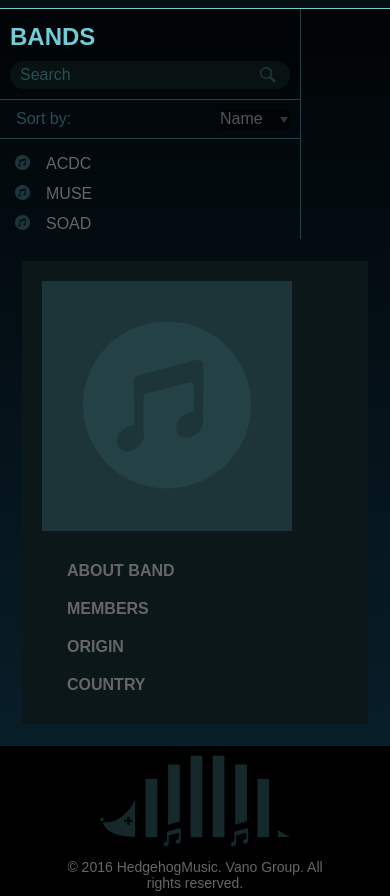
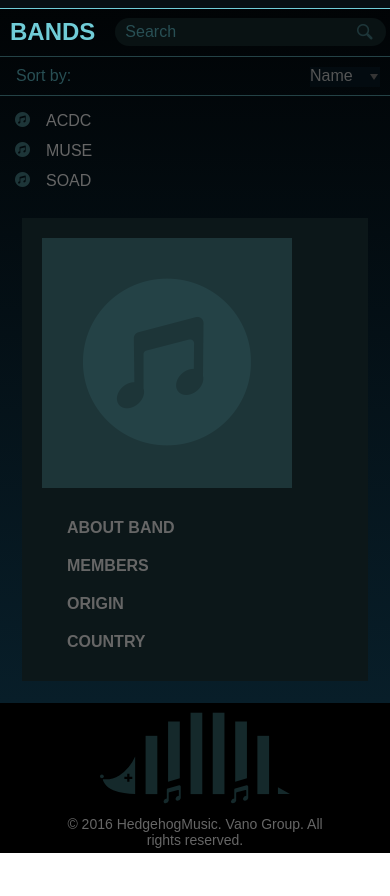
Before and after one commit to molodshiy/hedgehog-music, a website built with webpack: page index.html in a window 390 px wide. Shown: the part 58-954 px from the top of the page. After the commit the page ends 911 px from the top, so only its background shows below. Built offline with nearby package versions, Linux system fonts and the light colour scheme.

Commit message:
add display flex to toolbar and babel polyfill for promise in IE

```diff
--- a/index.html
+++ b/index.html
@@ -1,7 +1,7 @@
 <!DOCTYPE html>
 <html lang="en">
 <head>
-    <meta charset="UTF-8">
+    <meta charset="UTF-8" name="viewport" content="width=device-width, initial-scale=1">
     <title>Music Player</title>
     <link href="src/css/style.css" rel="stylesheet">
 </head>
@@ -14,11 +14,13 @@
     <div class="wrapper_band clearfix">
         <div class="bands">
 
-            <h2>Bands</h2>
+            <div class="toolbar">
+                <h2>Bands</h2>
 
-            <form>
-                <input class="search" placeholder="Search">
-            </form>
+                <form>
+                    <input class="search" placeholder="Search">
+                </form>
+            </div>
             <div class="wrapper_sort clearfix">
                 <span>Sort by:</span>
                 <select class="select_sort">
--- a/package.json
+++ b/package.json
@@ -14,6 +14,7 @@
   "devDependencies": {
     "babel-core": "^6.22.1",
     "babel-loader": "^6.2.10",
+    "babel-polyfill": "^6.22.0",
     "babel-preset-env": "^1.1.8",
     "css-loader": "^0.26.1",
     "extract-text-webpack-plugin": "^2.0.0-beta.4",
--- a/src/css/style.css
+++ b/src/css/style.css
@@ -26,7 +26,8 @@ h1 {
 h2 {
     color: #70ccd7;
     font-size: 24px;
-    padding: 15px 0 0 10px;
+    padding: 0 10px;
+    line-height: 48px;
     text-transform: uppercase;
 }
 
@@ -62,7 +63,7 @@ header {
 }
 
 .wrapper_band {
-    min-height: calc(100vh - 217px);
+    min-height: calc(100vh - 216px);
     position: relative;
     overflow: hidden;
 }
@@ -76,15 +77,16 @@ header {
 }
 
 .search {
-    width: 270px;
+    width: 280px;
+    box-sizing: border-box;
     height: 28px;
-    margin: 10px;
+    margin: 0 10px 10px 10px;
     border-radius: 14px;
-    padding-left: 10px;
+    padding: 0 30px 0 10px;
     font-size: 16px;
     color: #284f54;
     border: none;
-    background: #091213 url("../img/search.png") no-repeat 250px 6px;
+    background: #091213 url("../img/search.png") no-repeat 254px 6px;
     outline: none;
 }
 
@@ -112,7 +114,7 @@ header {
     margin: 10px 10px 0 0;
     padding-bottom: 3px;
     color: #545555;
-    background: #010405 url("../img/triangle.png") no-repeat 60px 7px;
+    background: #030b10 url("../img/triangle.png") no-repeat 60px 7px;
     border: none;
     outline: none;
     -moz-appearance: none;
@@ -286,8 +288,10 @@ footer img {
     }
 
     .search {
-        width: 170px;
-        background-position: 150px;
+        width: 180px;
+        background-position: 154px;
+        padding-right: 30px;
+        box-sizing: border-box;
     }
 
     .wrapper_content {
@@ -303,14 +307,29 @@ footer img {
 
 @media screen and (max-width: 550px) {
 
-    .bands {
-        width: 300px;
-        position: inherit;
+    .toolbar {
+        display: flex;
+        height: 48px;
+        flex-direction: row;
+        align-items: center;
+    }
+
+    .toolbar form {
+        width: 100%;
     }
 
     .search {
-        width: 270px;
-        background-position: 250px;
+        margin: 0 10px 0 10px;
+        width: 95%;
+        background-position: 95%;
+        padding-right: 12%;
+        box-sizing: border-box;
+    }
+
+    .bands {
+        width: 100%;
+        position: inherit;
+        border: none;
     }
 
     .wrapper_content {
--- a/src/index.js
+++ b/src/index.js
@@ -2,6 +2,7 @@
  * Created by ivan.datsiv on 2/6/2017.
  */
 
+import "babel-polyfill";
 import {Http} from './components/http.js';
 import {Band} from './components/band.js';
 import {sort} from './components/sort.js';
--- a/webpack.config.js
+++ b/webpack.config.js
@@ -2,7 +2,7 @@ const path = require('path');
 const ExtractTextPlugin = require('extract-text-webpack-plugin');
 
 const config = {
-    entry: './src/index.js',
+    entry: ['babel-polyfill', './src/index.js'],
     output: {
         path: path.resolve(__dirname, 'build'),
         filename: 'bundle.js',
```
